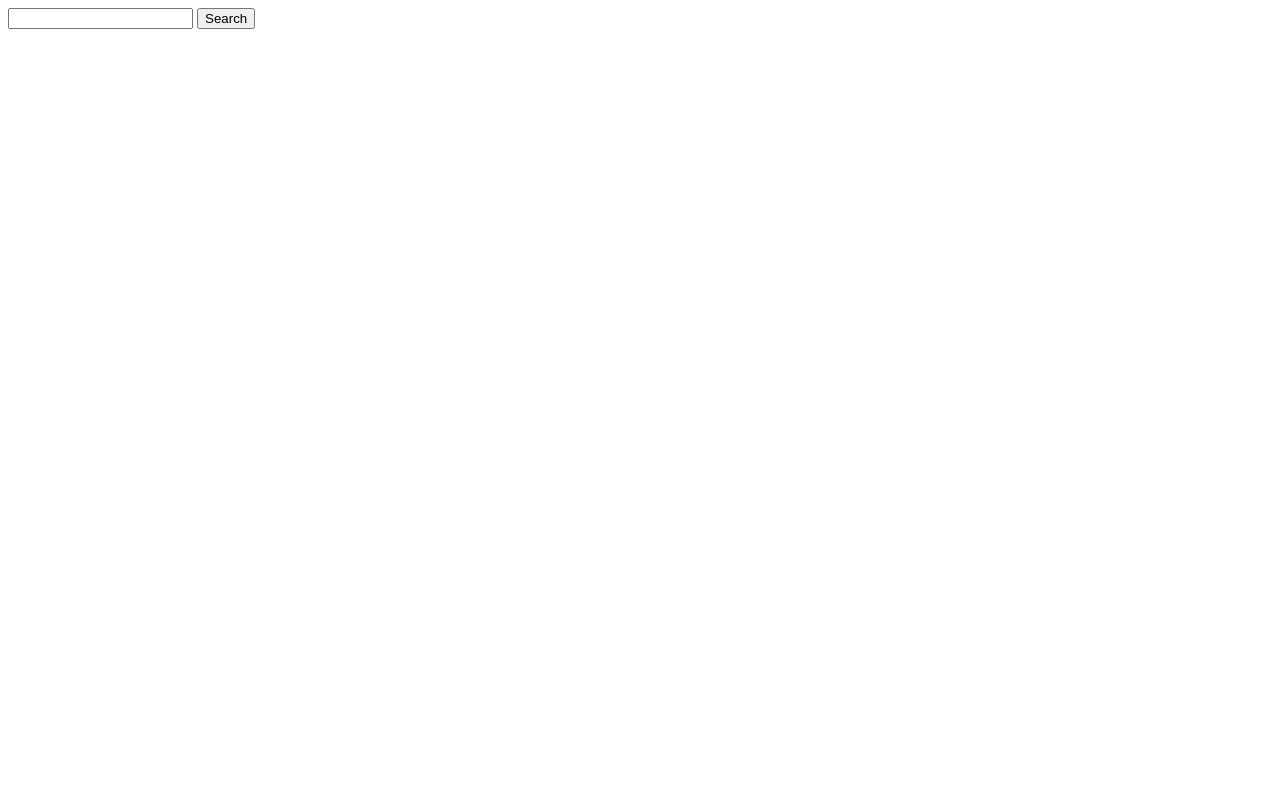
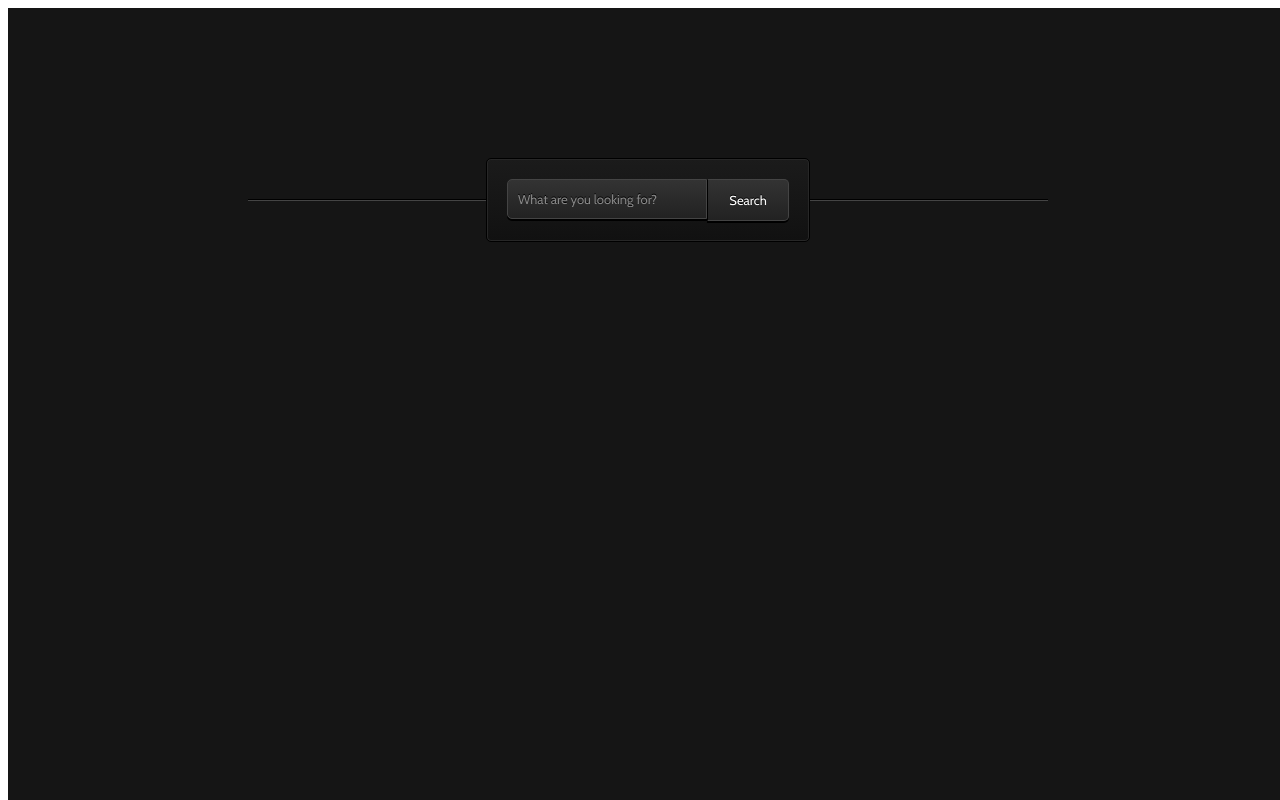
Before and after one commit to ReturnP/GameSearcher, a Flask app: page / in a window 1280 px wide. Before the commit the page is almost empty. Run offline with Flask 2, Linux system fonts and the light colour scheme.

Commit message:
Added css

```diff
--- /dev/null
+++ b/src/static/stylecss.css
@@ -0,0 +1,144 @@
+@import url(http://fonts.googleapis.com/css?family=Cabin:400);
+
+.webdesigntuts-workshop {
+	background: #151515;
+	height: 100%;
+	position: absolute;
+	text-align: center;
+	width: 100%;
+}
+
+.webdesigntuts-workshop:before,
+.webdesigntuts-workshop:after {
+	content: '';
+	display: block;
+	height: 1px;
+	left: 50%;
+	margin: 0 0 0 -400px;
+	position: absolute;
+	width: 800px;
+}
+
+.webdesigntuts-workshop:before {
+	background: #444;
+	background: linear-gradient(left, #151515, #444, #151515);
+	top: 192px;
+}
+
+.webdesigntuts-workshop:after {
+	background: #000;
+	background: linear-gradient(left, #151515, #000, #151515);
+	top: 191px;
+}
+
+.webdesigntuts-workshop form {
+	background: #111;
+	background: linear-gradient(#1b1b1b, #111);
+	border: 1px solid #000;
+	border-radius: 5px;
+	box-shadow: inset 0 0 0 1px #272727;
+	display: inline-block;
+	font-size: 0px;
+	margin: 150px auto 0;
+	padding: 20px;
+	position: relative;
+	z-index: 1;
+}
+
+.webdesigntuts-workshop input {
+	background: #222;
+	background: linear-gradient(#333, #222);
+	border: 1px solid #444;
+	border-radius: 5px 0 0 5px;
+	box-shadow: 0 2px 0 #000;
+	color: #888;
+	display: block;
+	float: left;
+	font-family: 'Cabin', helvetica, arial, sans-serif;
+	font-size: 13px;
+	font-weight: 400;
+	height: 40px;
+	margin: 0;
+	padding: 0 10px;
+	text-shadow: 0 -1px 0 #000;
+	width: 200px;
+}
+
+.ie .webdesigntuts-workshop input {
+	line-height: 40px;
+}
+
+.webdesigntuts-workshop input::-webkit-input-placeholder {
+   color: #888;
+}
+
+.webdesigntuts-workshop input:-moz-placeholder {
+   color: #888;
+}
+
+.webdesigntuts-workshop input:focus {
+	animation: glow 800ms ease-out infinite alternate;
+	background: #222922;
+	background: linear-gradient(#333933, #222922);
+	border-color: #393;
+	box-shadow: 0 0 5px rgba(0,255,0,.2), inset 0 0 5px rgba(0,255,0,.1), 0 2px 0 #000;
+	color: #efe;
+	outline: none;
+}
+
+.webdesigntuts-workshop input:focus::-webkit-input-placeholder {
+	color: #efe;
+}
+
+.webdesigntuts-workshop input:focus:-moz-placeholder {
+	color: #efe;
+}
+
+.webdesigntuts-workshop button {
+	background: #222;
+	background: linear-gradient(#333, #222);
+	box-sizing: content-box;
+	border: 1px solid #444;
+	border-left-color: #000;
+	border-radius: 0 5px 5px 0;
+	box-shadow: 0 2px 0 #000;
+	color: #fff;
+	display: block;
+	float: left;
+	font-family: 'Cabin', helvetica, arial, sans-serif;
+	font-size: 13px;
+	font-weight: 400;
+	height: 40px;
+	line-height: 40px;
+	margin: 0;
+	padding: 0;
+	position: relative;
+	text-shadow: 0 -1px 0 #000;
+	width: 80px;
+}
+
+.webdesigntuts-workshop button:hover,
+.webdesigntuts-workshop button:focus {
+	background: #292929;
+	background: linear-gradient(#393939, #292929);
+	color: #5f5;
+	outline: none;
+}
+
+.webdesigntuts-workshop button:active {
+	background: #292929;
+	background: linear-gradient(#393939, #292929);
+	box-shadow: 0 1px 0 #000, inset 1px 0 1px #222;
+	top: 1px;
+}
+
+@keyframes glow {
+    0% {
+		border-color: #393;
+		box-shadow: 0 0 5px rgba(0,255,0,.2), inset 0 0 5px rgba(0,255,0,.1), 0 2px 0 #000;
+    }
+    100% {
+		border-color: #6f6;
+		box-shadow: 0 0 20px rgba(0,255,0,.6), inset 0 0 10px rgba(0,255,0,.4), 0 2px 0 #000;
+    }
+}
--- a/src/templates/index.html
+++ b/src/templates/index.html
@@ -1,5 +1,7 @@
-
-	<form method="get" action="">
-		<input type="text" id="df" value=""/>
-		<input type="submit" value="Search" />
+<link rel="stylesheet" type="text/css" href="{{url_for('static',filename='stylecss.css')}}">
+<section class="webdesigntuts-workshop">
+	<form action="" method="">
+		<input type="search" placeholder="What are you looking for?">
+		<button>Search</button>
 	</form>
+</section>
```
